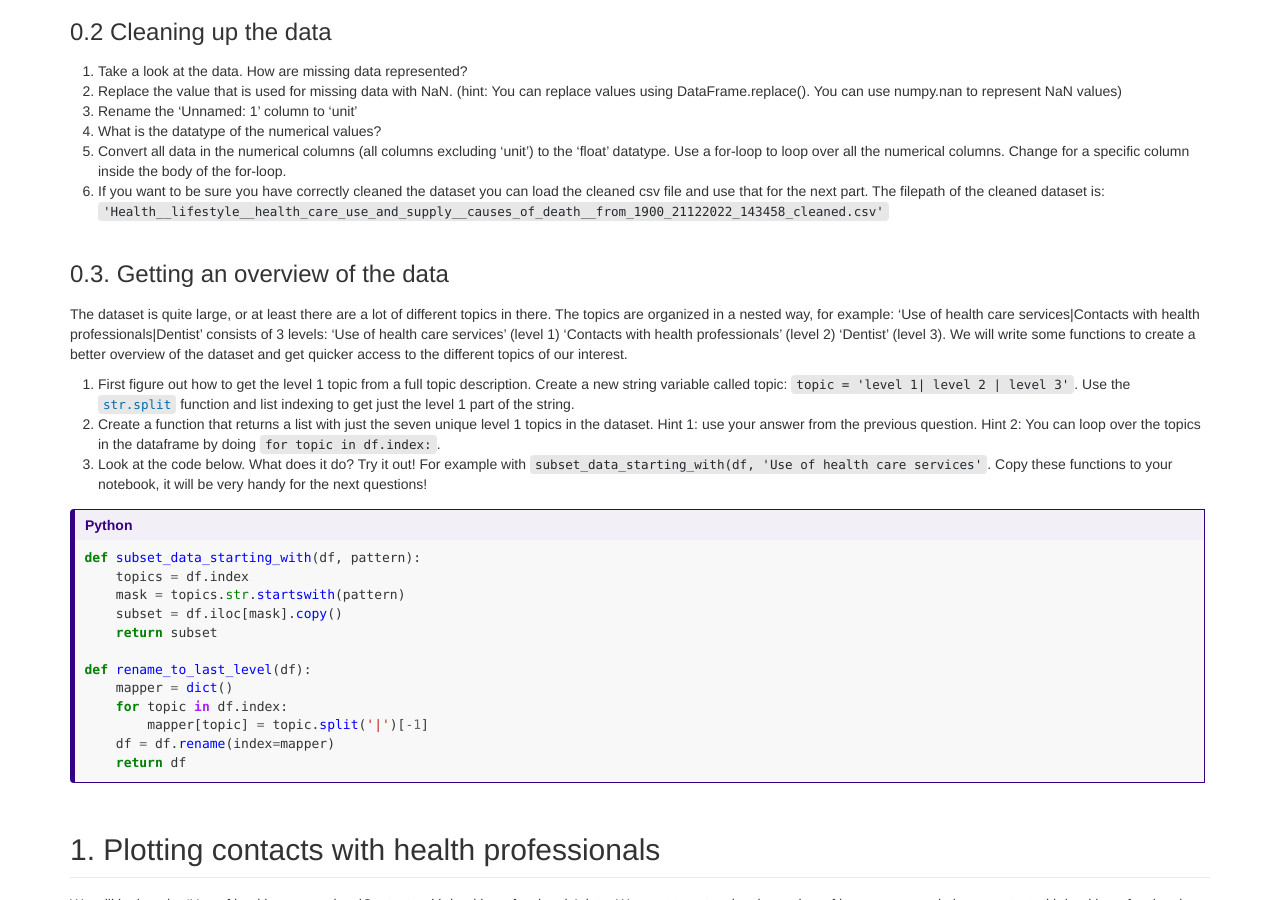
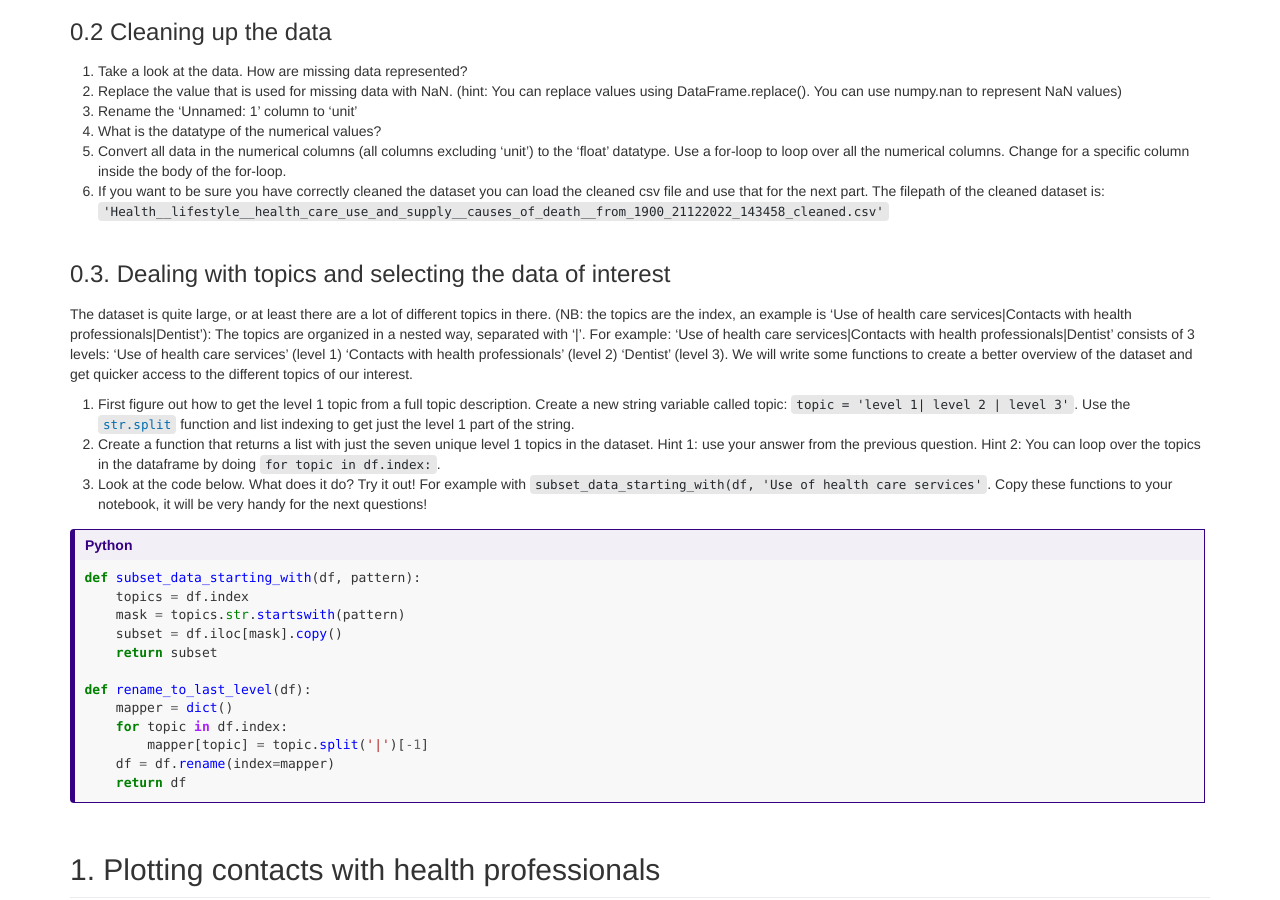
Before and after one commit to esciencecenter-digital-skills/2023-01-25-ds-python-rivm, a Jekyll site: the page built from guided-post-workshop-exercise.md, in a window 1280 px wide and 900 px high, scrolled down 496 px. Built offline with Jekyll 4.4.1, drawn with Linux system fonts in a browser that asks for light colours.

Commit message:
Incorporate feedback Xiaoheng

```diff
--- a/guided-post-workshop-exercise.md
+++ b/guided-post-workshop-exercise.md
@@ -23,8 +23,13 @@ And select the right data. What follows are questions that help you with this, s
 6. If you want to be sure you have correctly cleaned the dataset you can load the cleaned csv file and use that for the next part.
 The filepath of the cleaned dataset is: `'Health__lifestyle__health_care_use_and_supply__causes_of_death__from_1900_21122022_143458_cleaned.csv'`
 
-### 0.3. Getting an overview of the data
-The dataset is quite large, or at least there are a lot of different topics in there. The topics are organized in a nested way, for example: 'Use of health care services|Contacts with health professionals|Dentist' consists of 3 levels: 'Use of health care services' (level 1) 'Contacts with health professionals' (level 2) 'Dentist' (level 3). We will write some functions to create a better overview of the dataset and get quicker access to the different topics of our interest.
+### 0.3. Dealing with topics and selecting the data of interest
+The dataset is quite large, or at least there are a lot of different topics in there.
+(NB: the topics are the index, an example is 'Use of health care services|Contacts with health professionals|Dentist'):
+The topics are organized in a nested way, separated with '|'.
+For example: 'Use of health care services|Contacts with health professionals|Dentist' consists of 3 levels:
+'Use of health care services' (level 1) 'Contacts with health professionals' (level 2) 'Dentist' (level 3).
+We will write some functions to create a better overview of the dataset and get quicker access to the different topics of our interest.
 1. First figure out how to get the level 1 topic from a full topic description. Create a new string variable called topic: `topic = 'level 1| level 2 | level 3'`. Use the [`str.split`](https://www.w3schools.com/python/ref_string_split.asp) function and list indexing to get just the level 1 part of the string.
 2. Create a function that returns a list with just the seven unique level 1 topics in the dataset. Hint 1: use your answer from the previous question. Hint 2: You can loop over the topics in the dataframe by doing `for topic in df.index:`.
 3. Look at the code below. What does it do? Try it out! For example with `subset_data_starting_with(df, 'Use of health care services'`. Copy these functions to your notebook, it will be very handy for the next questions!
```
